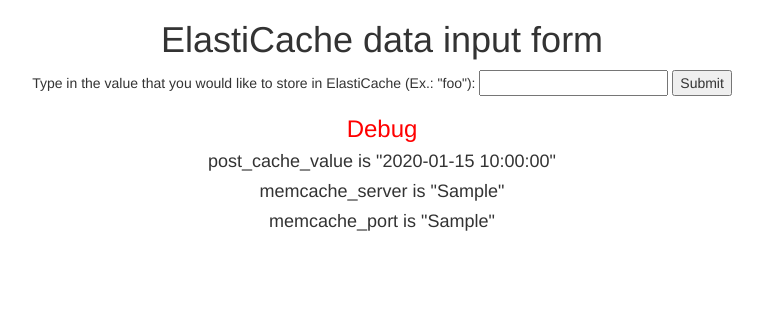
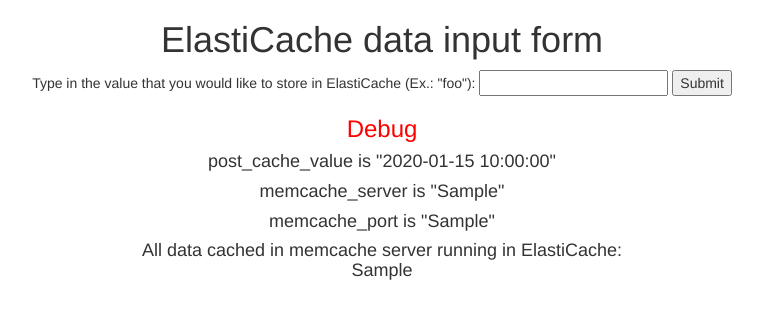
Before and after one commit to eduardoamendola/ElasticBeanstalk, a Flask app: template StudyTasks/02/eb_flask_with_elasticache/templates/elasticache.html in a window 1280 px wide. Shown: the top 319 px of the page, without its empty margins (258-1021 px from the left). Run offline with Flask 2, Linux system fonts and the light colour scheme; the template is opened without the code that fills it: most values are stand-ins (such as "Sample title", 1, 10 or a date in 2020); some libraries are stand-ins or nearby versions.

Commit message:
playing with python-memcached

```diff
--- a/StudyTasks/02/eb_flask_with_elasticache/application.py
+++ b/StudyTasks/02/eb_flask_with_elasticache/application.py
@@ -1,6 +1,7 @@
 from flask import Flask, render_template, request
 from flask.ext.bootstrap import Bootstrap
 import ConfigParser, os
+import memcache
 
 # EB looks for an 'application' callable by default.
 application = Flask(__name__)
@@ -22,10 +23,16 @@
     memcache_server = config.get('memcache', 'server')
     memcache_port = config.get('memcache', 'port')
 
+    # Connecting to memcache server in Elasticache
+    elasticache = memcache.Client(('$memcache_server:$memcache_port',))
+
+    # Retrieving all data from Elasticache server
+    cached_data = elasticache.flush_all()
+
     cache_value = None
     if request.method == 'POST' and 'posted_cache_value' in request.form:
         cache_value = request.form['posted_cache_value']
-    return render_template('elasticache.html', posted_cache_value=cache_value, memcache_server=memcache_server, memcache_port=memcache_port)
+    return render_template('elasticache.html', posted_cache_value=cache_value, memcache_server=memcache_server, memcache_port=memcache_port, cached_data=cached_data)
 
 # run the application.
 if __name__ == "__main__":
--- a/StudyTasks/02/eb_flask_with_elasticache/templates/elasticache.html
+++ b/StudyTasks/02/eb_flask_with_elasticache/templates/elasticache.html
@@ -8,15 +8,19 @@
 	<p><p>
 	<div class="container">
         <form method="POST" action="">
-		Type in the value that you would like to store in ElastiCache (Ex.: "foo"): <input type="text" name="posted_cache_value">
+           	Type in the value that you would like to store in ElastiCache (Ex.: "foo"):
+           	<input type="text" name="posted_cache_value">
             <input type="submit" name="submit" value="Submit">
         </form>
         {% if posted_cache_value %}
-                <h3><font color=red>Debug</font></h3>
+            <h3>
+            	<font color=red>Debug</font>
+            </h3>
 		    <h4>post_cache_value is "{{ posted_cache_value }}"</h4>
 		    <h4>memcache_server is "{{ memcache_server }}"</h4>
 		    <h4>memcache_port is "{{ memcache_port }}"</h4>
         {% endif %}
+        <h4>All data cached in memcache server running in ElastiCache:<p>{{ cached_data }}</h4>
     </div>
 	</center>
 {% endblock %}
```
Lines whose indentation alone changed are shown as unchanged.
